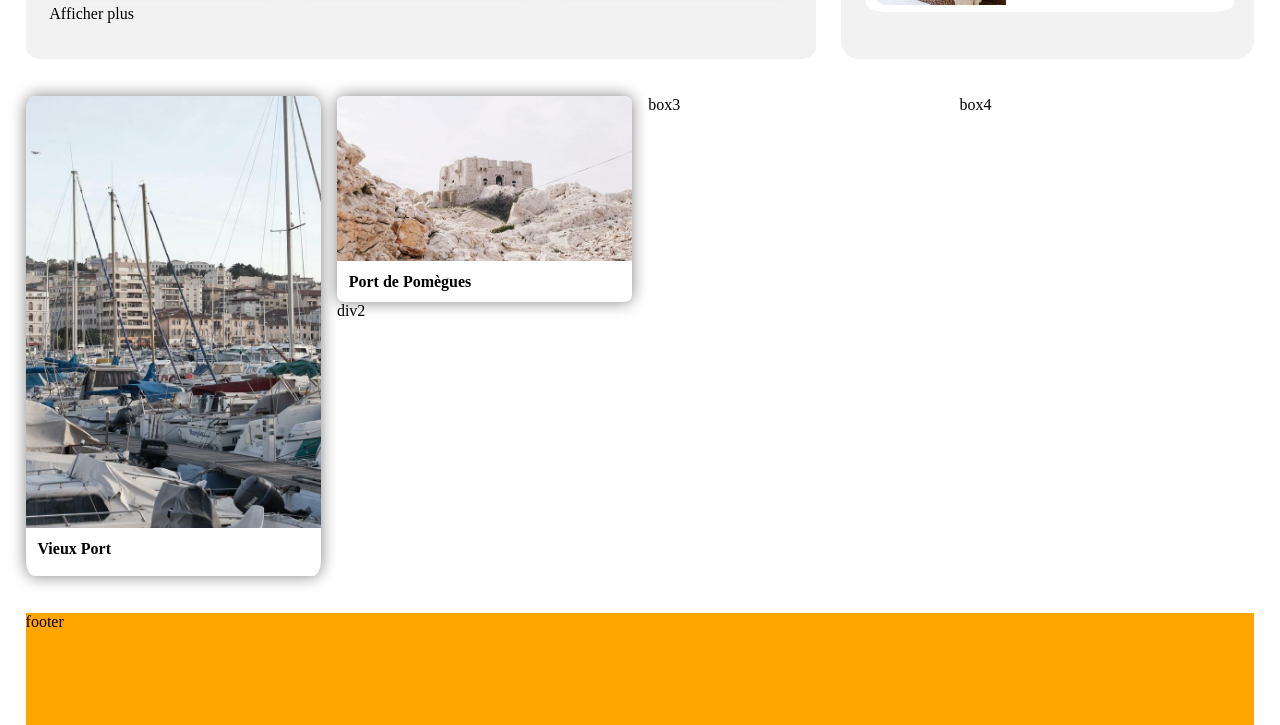
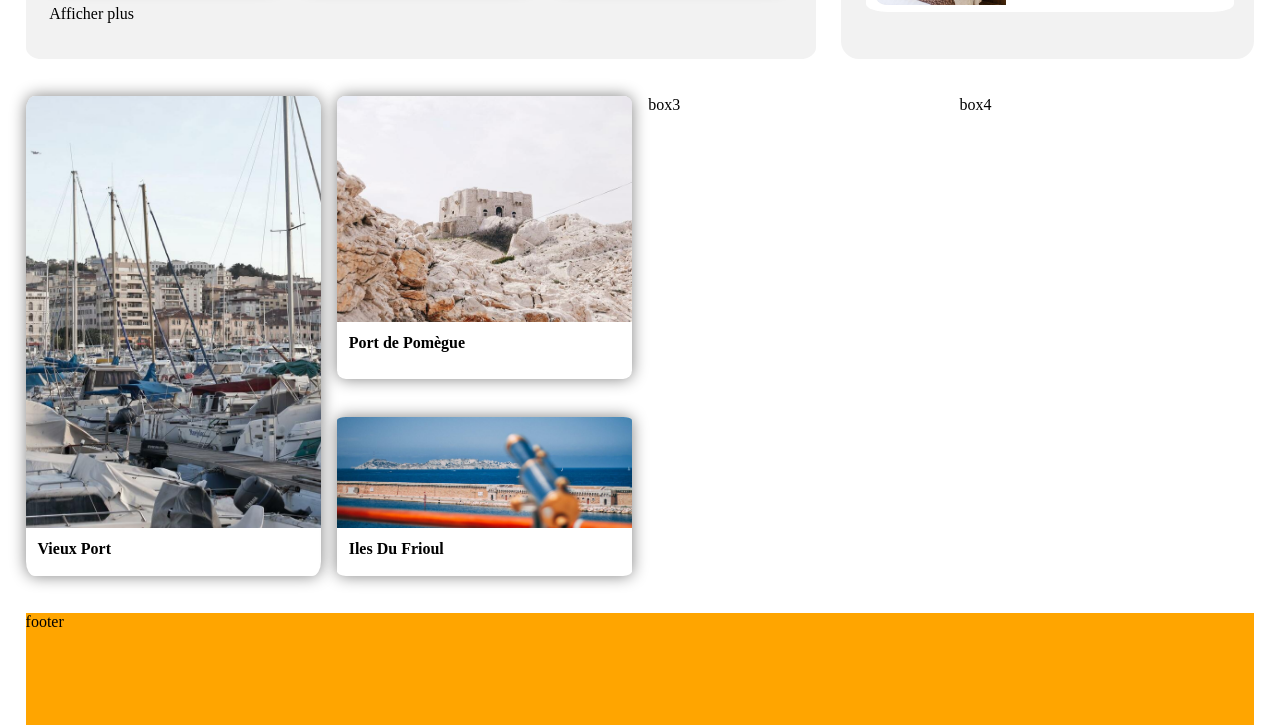
Before and after one commit to mysteriou13/project_index, a plain HTML site: page index.html in a window 1280 px wide. Shown: the part 861-1586 px from the top of the page. Drawn offline with Linux system fonts and the light colour scheme.

Commit message:
ajout box activiter ile frioul

```diff
--- a/index.html
+++ b/index.html
@@ -688,7 +688,7 @@
 
                     <div class = "box_activier">
 
-                        <div>
+                        <div class = "flex_box_2">
 
                             <div class = "box_fort box_sadown">
 
@@ -700,13 +700,27 @@
                                 </div>
 
                                 <div class = "text_activiter">
-                                    Port de Pomègues
+                                    Port de Pomègue
                                     </div>
 
                                 </div>
 
-                                <div>
-                                    div2
+                                <div class = "box_frioul box_sadown">
+
+                                    <div class = "box_image_frioul">
+
+                                    <img class = "image_port" src = "./images/activites/3_medium/kevin-hikari-rV_Qd1l-VXg-unsplash.jpg">
+
+                                    </div>
+
+                                    <div class = "text_activiter">
+
+                                        Iles  Du Frioul
+
+                                        </div>
+
+
+
                                     </div>
 
                             </div>
--- a/style.css
+++ b/style.css
@@ -590,7 +590,7 @@ width: 36%;
 
 .box_fort{
 
-height: 43%;
+height: 59%;
 
 border-radius: 3%;
 
@@ -633,3 +633,26 @@ margin-left: 4%;
   color:blue;
 
 }
+
+.flex_box_2{
+
+  display: flex;
+flex-direction: column;
+justify-content: space-between;
+height: 100%;
+
+}
+
+.box_frioul{
+
+  height:33%;
+
+  border-radius: 3%;
+}
+
+.box_image_frioul{
+
+  border-radius: 3%;
+  height: 70%;
+
+}
```
